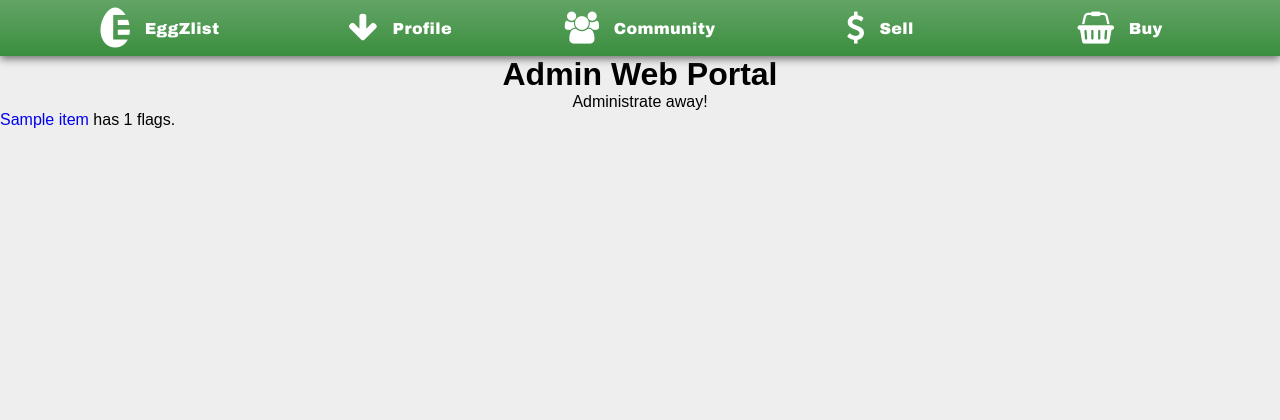
After one commit to Taceor/EggZlist, a Flask app: page /portal in a window 1280 px wide. The commit adds this page. Shown: the top 420 px of the page. Run offline with Flask 2, Linux system fonts and the light colour scheme; a user stored in the database is signed in; tables that the repository leaves empty hold one stand-in row (values such as "Sample post"); some libraries are stand-ins or nearby versions; some web fonts are replaced.

Commit message:
Add admin blueprint
Admin blueprint has basic admin portal. It's route is login_required. If the user is logged in but not an admin (the default) the route renders the market.buy template. If the user __is__ an admin, they see the admin portal.

The portal--as it is now--contains only a list of flagged items. There is no admin capacity to delete listings currently.

Time Spent 1:00

```diff
--- a/app/__init__.py
+++ b/app/__init__.py
@@ -5,6 +5,7 @@ from .views.home import home
 from .views.auth import auth
 from .views.market import market
 from .views.community import comm
+from .views.admin import admin
 
 resize = flask_resize.Resize()
 
@@ -22,6 +23,7 @@ def create_app(config_file):
     app.register_blueprint(auth)
     app.register_blueprint(market)
     app.register_blueprint(comm)
+    app.register_blueprint(admin)
     app.debug = True
 
     from app.login_manager import lm
--- a/app/models.py
+++ b/app/models.py
@@ -35,6 +35,7 @@ class Item(db.Model):
         self.description = description
         self.user_id = user_id
         self.has_photos = False
+        self.flags = 0
 
     def __repr__(self):
         return "<{} {}>".format(self.__class__.__name__, self.title)
@@ -67,6 +68,8 @@ class User(db.Model):
     verfied_on = db.Column(db.DateTime)
     sent_verification_on = db.Column(db.DateTime)
 
+    is_admin = db.Column(db.Boolean, default=False)
+
     # # VENDOR STUFF # #
     is_vendor = db.Column(db.Boolean, default=False)
     viewable = db.Column(db.Boolean)
@@ -85,6 +88,7 @@ class User(db.Model):
         self.email = email
         self.set_password(password)
         self.registered_on = datetime.now()
+        self.is_admin = False
 
     def set_password(self, password):
         self.pw_hash = generate_password_hash(password)
--- /dev/null
+++ b/app/templates/admin/portal.html
@@ -0,0 +1,12 @@
+{% extends "base.html"%}
+{% block content %}
+<h1 class="home-title">Admin Web Portal</h1>
+<p class="home-motto">Administrate away!</p>
+
+<ul>
+{% for item in flagged_items %}
+    <li><a href="{{ url_for('market.listing', item_id=item.id) }}">{{ item.title }}</a> has {{ item.flags }} flags.</li>
+{% endfor %}
+</ul>
+
+{% endblock %}
--- a/app/templates/market/item.html
+++ b/app/templates/market/item.html
@@ -50,8 +50,10 @@
 
       {% if g.user.is_authenticated() %}
       <button class="item-button item-flag" onclick="flag_item('{{g.user.id}}', '{{ item.id }}')">
+      {% elif g.user.is_anonymous() %}
+      <button class="item-button item-flag" onclick="flag_item('-1', '{{ item.id }}')">
       {% else %}
-      <button class="item-button item-flag" onclick="flag_item('-1', '{{ item.id }}')">
+      <button class="item-button item-flag" onclick="alert('Error 333')">
       {% endif %}
         <i class="item-flag-icon fa fa-flag" aria-hidden="true"></i>
         <p class="item-flag-text">flag</p>
--- /dev/null
+++ b/app/views/admin.py
@@ -0,0 +1,19 @@
+# -*- coding: utf-8 -*-
+from flask import Blueprint, redirect, url_for, current_app, request,\
+                  flash, render_template, g, session, send_from_directory
+from app.models import db, Item, User, Photo
+from app.login_manager import lm
+from flask_login import login_required, login_user, logout_user, current_user
+
+admin = Blueprint('admin', __name__)
+
+
+@admin.route("/portal")
+@login_required
+def portal():
+    user = g.user
+    if user.is_admin:
+        flagged_items = Item.query.filter(Item.flags != 0).all()
+        return render_template("admin/portal.html", flagged_items=flagged_items)
+    else:
+        return render_template("market/buy.html")
```
Also changed, not shown: app/views/market.py (+2 -7 lines).
